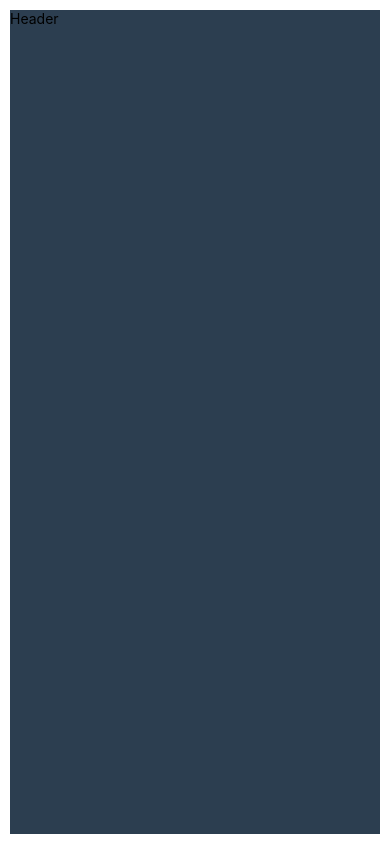
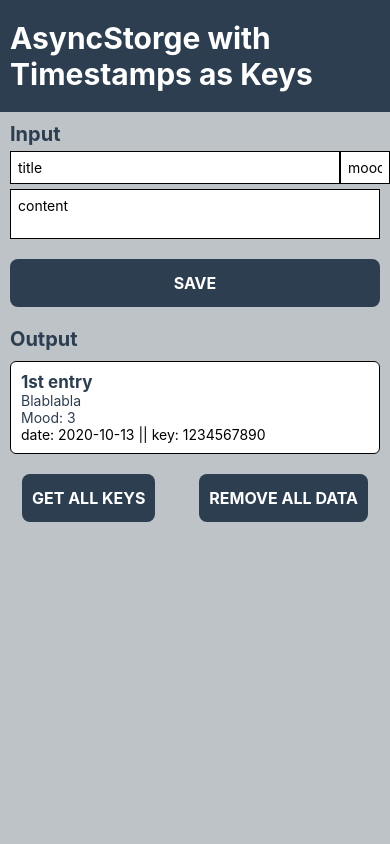
Before and after one commit to anneKoethke/AsyncStoreWithTimestampKey, a React Native app: screen / in a window 390 px wide. Built offline with nearby package versions, Linux system fonts and the light colour scheme.

Commit message:
added all components

```diff
--- a/App.js
+++ b/App.js
@@ -1,7 +1,10 @@
 import { StatusBar } from 'expo-status-bar';
 import React, { useState, useEffect } from 'react';
-import { StyleSheet, Text, View } from 'react-native';
+import { StyleSheet, Text, View, SafeAreaView, TextInput, Button, FlatList, TouchableOpacity } from 'react-native';
 import { globalStyles } from './res/style/global';
+import Input from './res/components/input';
+import Btn from './res/components/btn';
+import Card from './res/components/card';
 
 export default function App() {
 
@@ -12,9 +15,9 @@ export default function App() {
   const [title, setTitle] = useState("");
   const [content, setContent] = useState("");
   const [mood, setMood] = useState("");
-  // ...and auto-generated input (date, timestamp/id) with moment.js
+  // ...and auto-generated input (date, timestamp/key) with moment.js
   const [date, setDate] = useState("");
-  const [id, setId] = useState(""); // a timestamp is unique enough within a single system
+  const [key, setKey] = useState(""); // a timestamp is unique enough within a single system
 
   // executed before 1st render: empty all, refill with data from asyncStore
   useEffect(() => {
@@ -40,8 +43,10 @@ export default function App() {
 
   const resetAutoGeneratedInput = () => {
     setDate("");
-    setId("");
-    setEntries([]);
+    setKey("");
+    setEntries([
+      { title: "1st entry", content: "Blablabla", mood: "3", date: "2020-10-13", key:"1234567890"}
+    ]);
   }
 
   // refill all data in App with AsyncStorageData
@@ -56,7 +61,7 @@ export default function App() {
 
   // save single entry to asyncStore (and update view)
   const saveEntryToStore = async () => {
-
+    console.log('Saved');
   };
 
   // remove single entry from view (and asyncStore)
@@ -66,19 +71,46 @@ export default function App() {
 
   // get all keys in asyncStore
   const getAllKeysFromAsyncStore = async () => {
-
+    console.log('get all');
   };
 
   // clear all data in asyncStore
   const clearAsyncStore = async () => {
-
+    console.log('remove all');
   };
 
   return (
-    <View style={globalStyles.container}>
-      <StatusBar style="auto" />
-      <Text>Header</Text>
+    <SafeAreaView style={globalStyles.container}>
+      <View>
+        <StatusBar style="auto" />
 
-    </View>
+        <Text style={globalStyles.titleText}>AsyncStorge with Timestamps as Keys</Text>
+
+        <Input
+          title={title} setTitle={setTitle}
+          content={content} setContent={setContent}
+          mood={mood} setMood={setMood}
+        />
+
+        <Btn text='save' onPress={saveEntryToStore} />
+
+        <View style={globalStyles.innerContainer}>
+          <Text style={globalStyles.h1}>Output</Text>
+          <FlatList
+            data={entries}
+            renderItem={({item}) => (
+              <TouchableOpacity onPress={() => removeEntryFromView(item.key)}>
+                <Card  title={item.title} content={item.content} mood={item.mood} date={item.date} id={item.key}/>
+              </TouchableOpacity>
+            )}
+          />
+        </View>
+
+        <View style={globalStyles.bottomRow}>
+          <Btn text='get all keys' onPress={getAllKeysFromAsyncStore} />
+          <Btn text='remove all data' onPress={clearAsyncStore} />
+        </View>
+      </View>
+    </SafeAreaView>
   );
 }
--- /dev/null
+++ b/res/components/btn.js
@@ -0,0 +1,14 @@
+import React from 'react';
+import { Text, TouchableOpacity } from 'react-native';
+import { globalStyles } from '../style/global';
+
+export default function Btn ({text, onPress}) {
+
+  return(
+    <TouchableOpacity
+      style={[globalStyles.innerContainer, globalStyles.btn]}
+      onPress={onPress}>
+      <Text style={globalStyles.btnText}>{text}</Text>
+    </TouchableOpacity>
+  );
+}
--- /dev/null
+++ b/res/components/card.js
@@ -0,0 +1,14 @@
+import React from 'react';
+import { Text, View, TextInput } from 'react-native';
+import { globalStyles } from '../style/global';
+
+export default function Card ({ title, content, mood, date, id }) {
+  return(
+    <View style={globalStyles.cardView}>
+      <Text style={globalStyles.h2}>{title}</Text>
+      <Text style={globalStyles.p}>{content}</Text>
+      <Text style={globalStyles.p}>Mood: {mood}</Text>
+      <Text>date: {date} || key: {id}</Text>
+    </View>
+  );
+}
--- /dev/null
+++ b/res/components/input.js
@@ -0,0 +1,35 @@
+import React from 'react';
+import { Text, View, TextInput } from 'react-native';
+import { globalStyles } from '../style/global';
+
+export default function Input({ title, setTitle, content, setContent, mood, setMood }) {
+  return(
+    <View style={globalStyles.innerContainer}>
+      <Text style={globalStyles.h1}>Input</Text>
+      <View style={globalStyles.firstInputRow}>
+        <TextInput
+          style= {[globalStyles.input, globalStyles.titleInput]}
+          onChangeText={val => setTitle(val)}
+          placeholder='title'
+          value={title}
+        />
+        <TextInput
+          style= {globalStyles.input}
+          onChangeText={val => setMood(val)}
+          placeholder='mood'
+          keyboardType='numeric'
+          value={mood}
+        />
+      </View>
+      <View style={globalStyles.secondInputRow}>
+        <TextInput
+          style= {globalStyles.input}
+          onChangeText={val => setContent(val)}
+          placeholder='content'
+          value={content}
+          multiline
+        />
+      </View>
+    </View>
+  )
+}
--- a/res/style/global.js
+++ b/res/style/global.js
@@ -3,7 +3,73 @@ import { StyleSheet } from 'react-native';
 export const globalStyles = StyleSheet.create({
   container: {
     flex: 1,
+    backgroundColor: '#bdc3c7', // flatUiColors Silver
+  },
+  titleText: {
     backgroundColor: '#2c3e50', // flatUiColors Midnight Blue
-    margin: 10,
+    color: 'white',
+    fontSize: 30,
+    paddingVertical: 20,
+    paddingHorizontal: 10,
+    fontWeight: 'bold',
   },
+  h1: {
+    fontSize: 20,
+    color: '#2c3e50',
+    fontWeight: 'bold',
+  },
+  h2: {
+    fontSize: 17,
+    color: '#2c3e50',
+    fontWeight: 'bold',
+  },
+  p: {
+    color: '#2c3e50',
+  },
+  innerContainer: {
+    marginVertical: 10,
+    marginHorizontal: 10,
+  },
+  firstInputRow: {
+    flexDirection: 'row',
+    justifyContent: 'space-between',
+  },
+  secondInputRow: {},
+  input: {
+    borderWidth: 1,
+    borderColor: '#000',
+    backgroundColor: '#fff',
+    marginTop: 5,
+    padding: 7,
+    minWidth: 50,
+  },
+  titleInput: {
+    minWidth: 330,
+  },
+  btn: {
+    backgroundColor: '#2c3e50', // flatUiColors Midnight Blue
+    borderRadius: 8,
+    paddingVertical: 14,
+    paddingHorizontal: 10,
+    minWidth: 120,
+  },
+  btnText: {
+    color: '#fff',
+    fontWeight: 'bold',
+    textTransform: 'uppercase',
+    fontSize: 16,
+    textAlign: 'center',
+  },
+  cardView: {
+    marginTop: 10,
+    backgroundColor: '#fff',
+    borderWidth: 1,
+    borderColor: '#000',
+    borderRadius: 6,
+    padding: 10,
+  },
+  bottomRow: {
+    flexDirection: 'row',
+    justifyContent: 'space-around',
+  }
 });
```
